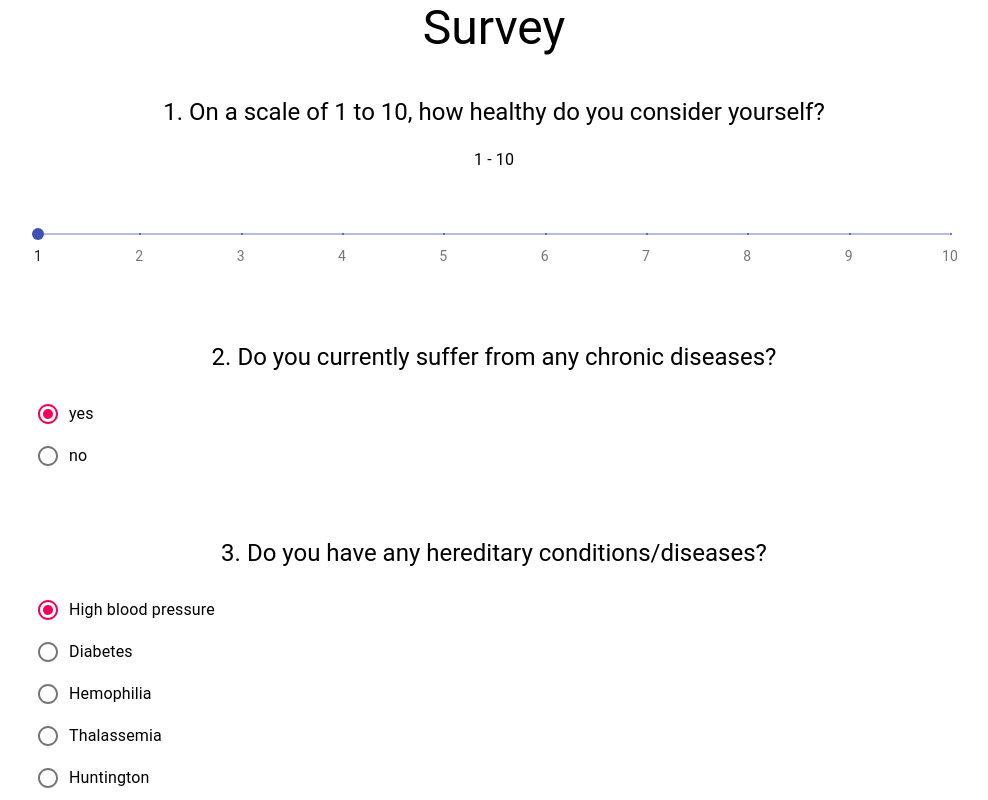
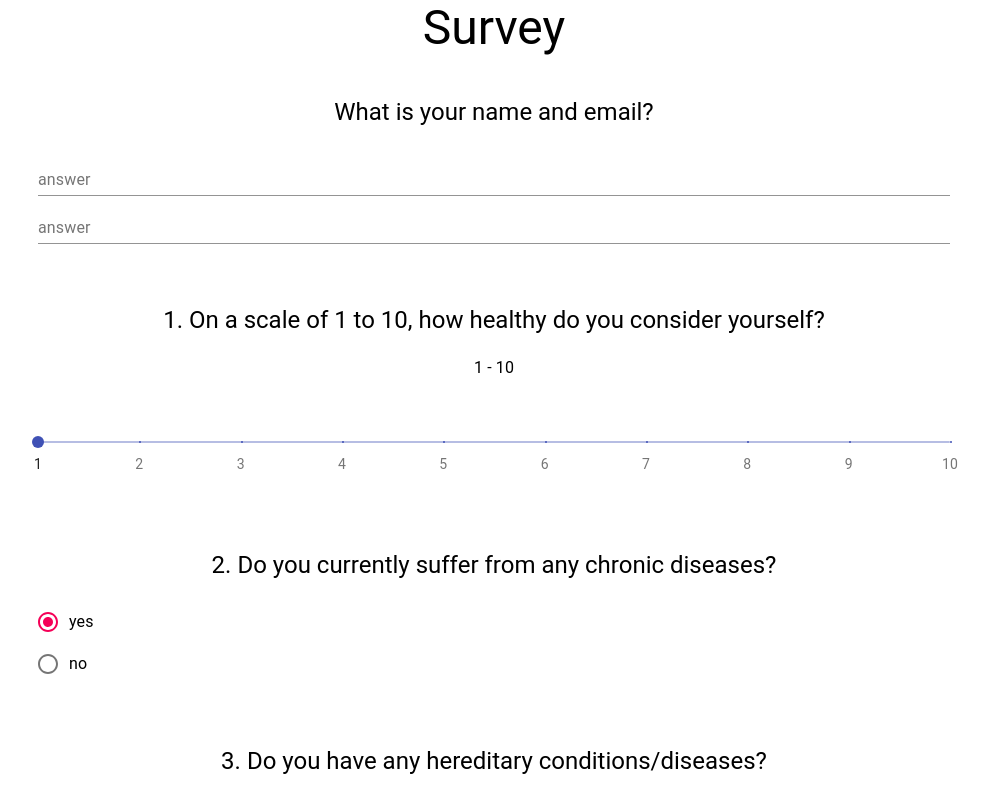
Before and after one commit to illemonati/asha-health, a React (Create React App) app: page / in a window 1280 px wide. Shown: the top 800 px of the page, without its empty margins (146-1134 px from the left). Built offline with nearby package versions, Linux system fonts and the light colour scheme.

Commit message:
firebase

```diff
--- a/package.json
+++ b/package.json
@@ -7,10 +7,12 @@
     "@testing-library/jest-dom": "^4.2.4",
     "@testing-library/react": "^9.3.2",
     "@testing-library/user-event": "^7.1.2",
+    "@types/firebase": "^3.2.1",
     "@types/jest": "^24.0.0",
     "@types/node": "^12.0.0",
     "@types/react": "^16.9.0",
     "@types/react-dom": "^16.9.0",
+    "firebase": "^7.12.0",
     "react": "^16.13.1",
     "react-dom": "^16.13.1",
     "react-scripts": "3.4.0",
--- a/src/App.tsx
+++ b/src/App.tsx
@@ -1,14 +1,19 @@
 import React from 'react';
 import './App.css';
 import SurveyComponent from "./modules/Survey/SurveyComponent";
-import questions from './configs/questions.json'
+import questions from './configs/questions.json';
+import firebaseConfig from './configs/firebase.json';
+import {getFirebaseFirestoreDB} from "./firebase/auth";
 
 function App() {
-  return (
+
+    const db = getFirebaseFirestoreDB(firebaseConfig);
+
+    return (
     <div className="App">
-      <SurveyComponent questions={questions}/>
+      <SurveyComponent questions={questions} db={db} dbCollectionName={'demo-survey-0'}/>
     </div>
-  );
+    );
 }
 
 export default App;
--- /dev/null
+++ b/src/firebase/auth.ts
@@ -0,0 +1,10 @@
+import * as firebase from 'firebase';
+import 'firebase/firestore';
+import 'firebase/analytics';
+
+export const getFirebaseFirestoreDB = (config: Object) => {
+
+    firebase.initializeApp(config);
+    firebase.analytics();
+    return firebase.firestore();
+};
--- a/src/modules/Survey/QuestionsFormat.ts
+++ b/src/modules/Survey/QuestionsFormat.ts
@@ -9,6 +9,7 @@ export interface QuestionResult {
     sliderValue?: number,
     textInputValue?: string,
     extraInfo?: string
+    required?: boolean
 }
 
 
--- a/src/modules/Survey/SurveyComponent.tsx
+++ b/src/modules/Survey/SurveyComponent.tsx
@@ -5,22 +5,73 @@ import OptionsComponent from "./QuestionComponents/OptionsComponent";
 import SliderInputComponent from "./QuestionComponents/SliderComponent";
 import CheckBoxsInputComponent from "./QuestionComponents/CheckboxsInputComponent";
 import {Questions, QuestionResults, QuestionResult} from "./QuestionsFormat";
+import {type} from "os";
 
 
 interface SurveyComponentProps {
-    questions: Questions
+    questions: Questions,
+    db?: any,
+    dbCollectionName?: string,
 }
 
 
 export default function SurveyComponent(props: SurveyComponentProps) {
     const [submitted, setSubmitted] = useState(false);
     const [questionResults, setQuestionResults] = useState([] as QuestionResults);
+    const [contacts, setContacts] = useState({
+        name: '',
+        email: '',
+    });
 
     const updateQuestionResults = (result: QuestionResult) => {
         setQuestionResults(prevState => {
             prevState[result.questionNumber] = result;
             return prevState;
         });
+    };
+
+    const buildSaveObject = () => {
+        let result : any = {};
+        Object.keys(contacts).forEach(contact => {
+            //@ts-ignore
+            result[contact] = contacts[contact];
+        });
+
+        questionResults.forEach((questionResult, i) => {
+            //@ts-ignore
+            Object.keys(questionResult).forEach(key => questionResult[key] === undefined && delete questionResult[key]);
+            result[i] = questionResult;
+        });
+
+        console.log(result);
+
+        return result;
+    };
+
+    const saveToDatabase = async () => {
+
+        if (props.db && props.dbCollectionName) {
+            props.db.collection(props.dbCollectionName).add(buildSaveObject());
+        }
+    };
+
+    const handleSubmit = () => {
+        if (submitted) {
+            setSubmitted(false);
+            return;
+        }
+
+        for (let contact of Object.keys(contacts)) {
+            // @ts-ignore
+            if (!contacts[contact]) {
+                alert("Please fill in all contact information!");
+                return;
+            }
+        }
+
+        saveToDatabase().then();
+
+        setSubmitted(true);
     };
 
     const survey = (
@@ -30,6 +81,31 @@ export default function SurveyComponent(props: SurveyComponentProps) {
             </Typography>
             <br />
             <br />
+
+            <Box>
+                <Typography variant="h5">What is your name and email?</Typography>
+                <br />
+                <TextfieldInputComponent
+                    question={{question: "What is your name?", choiceType: "textfield"}}
+                    number={0}
+                    setResultCallback={(result)=>{setContacts(contacts => {
+                        contacts.name = result.textInputValue || '';
+                        return contacts;
+                    })}}
+                />
+                <TextfieldInputComponent
+                    question={{question: "What is your email?", choiceType: "textfield"}}
+                    number={1}
+                    setResultCallback={(result)=>{setContacts(contacts => {
+                        contacts.email = result.textInputValue || '';
+                        return contacts;
+                    })}}
+                />
+                <br />
+                <br />
+                <br />
+            </Box>
+
             {props.questions.map((question, i) => {
 
                 let optionsElement: any = null;
@@ -89,7 +165,7 @@ export default function SurveyComponent(props: SurveyComponentProps) {
     return (
         <div className="SurveyComponent">
             {submitted ? thankyou : survey}
-            <Button variant="outlined" color="primary" onClick={() => setSubmitted(!submitted)}>
+            <Button variant="outlined" color="primary" onClick={handleSubmit}>
                 {submitted ? 'Back' : 'Submit'}
             </Button>
             <br />
```
Also changed, not shown: src/configs/firebase.json (added), 1 other file (tests, documents, lock files or other folders).
